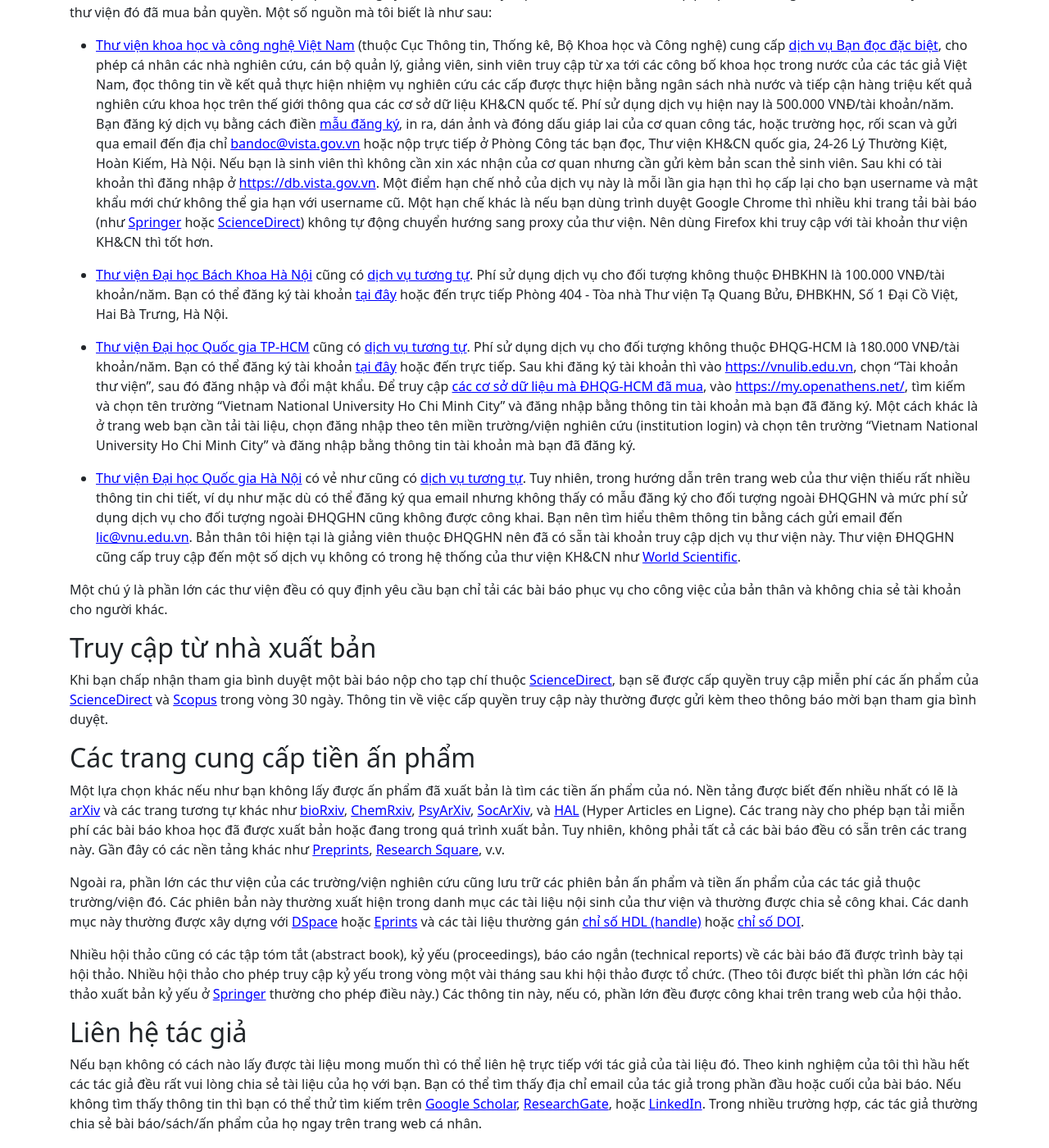
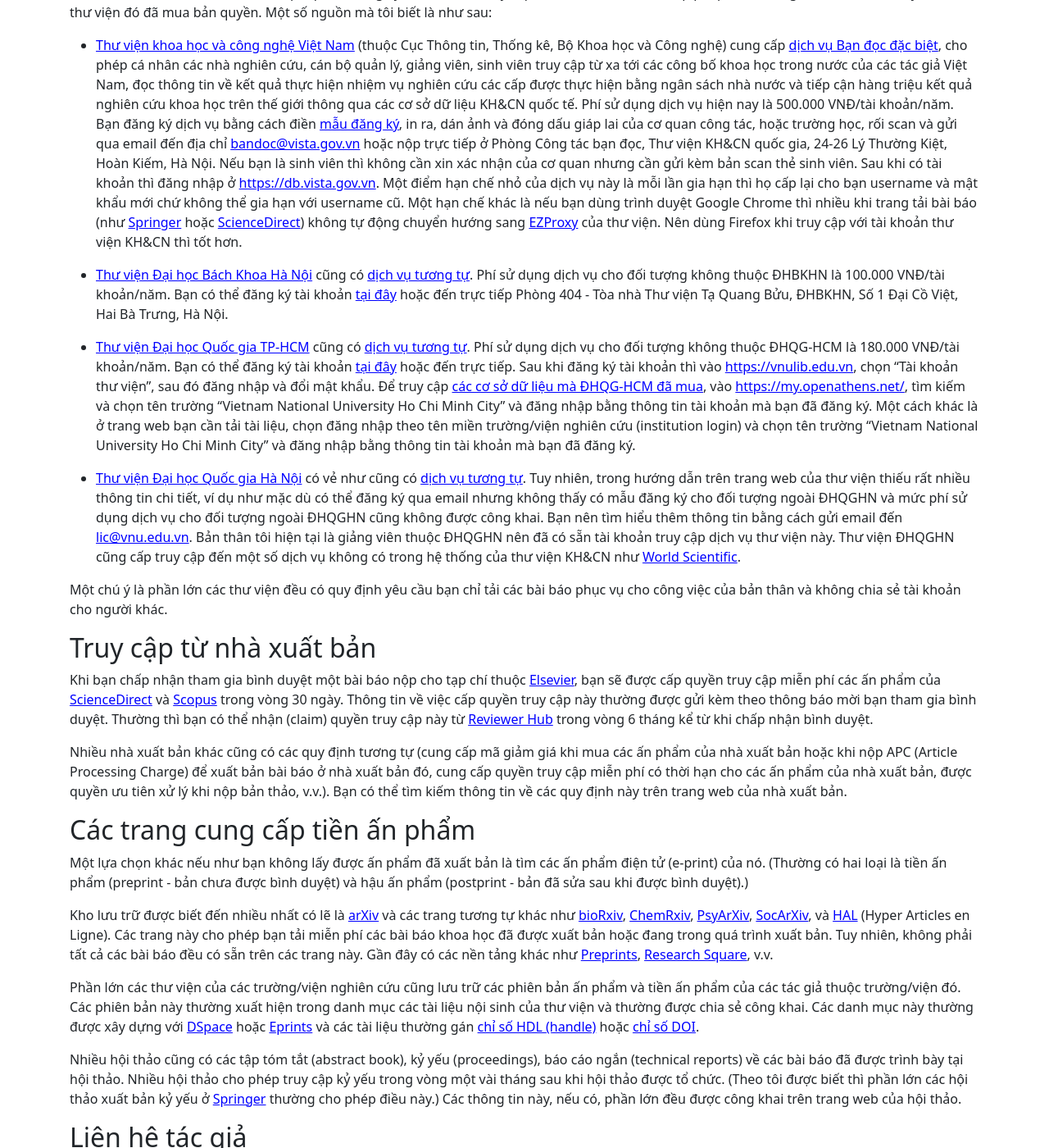
Before and after one commit to hoanganhduc/hoanganhduc.github.io, a Jekyll site: the page built from _posts/2025-05-05-một-số-phương-pháp-tải-bài-báo-khoa-học.md, in a window 1280 px wide and 1400 px high, scrolled down 877 px. Shown: the whole window at 82% size. Built offline with Jekyll 4.4.1, drawn with Linux system fonts in a browser that asks for light colours; nearby versions of some CDN libraries; comment, search, counter and statistics services are not loaded; a style sheet for code colours, icons or effects is not loaded.

Commit message:
Updated @ 2025-05-06  15:33:12 ICT

```diff
--- a/_posts/2025-05-05-một-số-phương-pháp-tải-bài-báo-khoa-học.md
+++ b/_posts/2025-05-05-một-số-phương-pháp-tải-bài-báo-khoa-học.md
@@ -31,7 +31,7 @@ Bài viết ghi lại một số phương pháp tải bài báo, sách đã xu
 Ở Việt Nam, có một số thư viện cho phép bạn đăng ký tài khoản và truy cập (một cách hoàn toàn hợp pháp) vào các nguồn tài liệu trực tuyến mà thư viện đó đã mua bản quyền. Một số nguồn mà tôi biết là như sau:
 
 * [Thư viện khoa học và công nghệ Việt Nam](https://vista.gov.vn) (thuộc Cục Thông tin, Thống kê, Bộ Khoa học và Công nghệ) cung cấp [dịch vụ Bạn đọc đặc biệt](https://vista.gov.vn/thu-vien/dich-vu-thu-vien-5.html), cho phép cá nhân các nhà nghiên cứu, cán bộ quản lý, giảng viên, sinh viên truy cập từ xa tới các công bố khoa học trong nước của các tác giả Việt Nam, đọc thông tin về kết quả thực hiện nhiệm vụ nghiên cứu các cấp được thực hiện bằng ngân sách nhà nước và tiếp cận hàng triệu kết quả nghiên cứu khoa học trên thế giới thông qua các cơ sở dữ liệu KH&CN quốc tế.
-  Phí sử dụng dịch vụ hiện nay là 500.000 VNĐ/tài khoản/năm. Bạn đăng ký dịch vụ bằng cách điền [mẫu đăng ký](https://db.vista.gov.vn/donbandocdacbiet.doc), in ra, dán ảnh và đóng dấu giáp lai của cơ quan công tác, hoặc trường học, rối scan và gửi qua email đến địa chỉ [bandoc@vista.gov.vn](mailto:bandoc@vista.gov.vn) hoặc nộp trực tiếp ở Phòng Công tác bạn đọc, Thư viện KH&CN quốc gia, 24-26 Lý Thường Kiệt, Hoàn Kiếm, Hà Nội. Nếu bạn là sinh viên thì không cần xin xác nhận của cơ quan nhưng cần gửi kèm bản scan thẻ sinh viên. Sau khi có tài khoản thì đăng nhập ở [https://db.vista.gov.vn](https://db.vista.gov.vn). Một điểm hạn chế nhỏ của dịch vụ này là mỗi lần gia hạn thì họ cấp lại cho bạn username và mật khẩu mới chứ không thể gia hạn với username cũ. Một hạn chế khác là nếu bạn dùng trình duyệt Google Chrome thì nhiều khi trang tải bài báo (như [Springer](https://www.springer.com) hoặc [ScienceDirect](https://www.sciencedirect.com/)) không tự động chuyển hướng sang proxy của thư viện. Nên dùng Firefox khi truy cập với tài khoản thư viện KH&CN thì tốt hơn.
+  Phí sử dụng dịch vụ hiện nay là 500.000 VNĐ/tài khoản/năm. Bạn đăng ký dịch vụ bằng cách điền [mẫu đăng ký](https://db.vista.gov.vn/donbandocdacbiet.doc), in ra, dán ảnh và đóng dấu giáp lai của cơ quan công tác, hoặc trường học, rối scan và gửi qua email đến địa chỉ [bandoc@vista.gov.vn](mailto:bandoc@vista.gov.vn) hoặc nộp trực tiếp ở Phòng Công tác bạn đọc, Thư viện KH&CN quốc gia, 24-26 Lý Thường Kiệt, Hoàn Kiếm, Hà Nội. Nếu bạn là sinh viên thì không cần xin xác nhận của cơ quan nhưng cần gửi kèm bản scan thẻ sinh viên. Sau khi có tài khoản thì đăng nhập ở [https://db.vista.gov.vn](https://db.vista.gov.vn). Một điểm hạn chế nhỏ của dịch vụ này là mỗi lần gia hạn thì họ cấp lại cho bạn username và mật khẩu mới chứ không thể gia hạn với username cũ. Một hạn chế khác là nếu bạn dùng trình duyệt Google Chrome thì nhiều khi trang tải bài báo (như [Springer](https://www.springer.com) hoặc [ScienceDirect](https://www.sciencedirect.com/)) không tự động chuyển hướng sang [EZProxy](https://en.wikipedia.org/wiki/EZproxy) của thư viện. Nên dùng Firefox khi truy cập với tài khoản thư viện KH&CN thì tốt hơn.
 
 * [Thư viện Đại học Bách Khoa Hà Nội](https://library.hust.edu.vn/) cũng có [dịch vụ tương tự](https://library.hust.edu.vn/vi/node/305). Phí sử dụng dịch vụ cho đối tượng không thuộc ĐHBKHN là 100.000 VNĐ/tài khoản/năm. Bạn có thể đăng ký tài khoản [tại đây](https://library.hust.edu.vn/vi/node/305) hoặc đến trực tiếp Phòng 404 - Tòa nhà Thư viện Tạ Quang Bửu, ĐHBKHN, Số 1 Đại Cồ Việt, Hai Bà Trưng, Hà Nội.
 
@@ -43,14 +43,17 @@ Một chú ý là phần lớn các thư viện đều có quy định yêu cầ
 
 ## Truy cập từ nhà xuất bản
 
-Khi bạn chấp nhận tham gia bình duyệt một bài báo nộp cho tạp chí thuộc [ScienceDirect](https://www.sciencedirect.com/), bạn sẽ được cấp quyền truy cập miễn phí các ấn phẩm của [ScienceDirect](https://www.sciencedirect.com/) và [Scopus](https://www.scopus.com/) trong vòng 30 ngày. Thông tin về việc cấp quyền truy cập này thường được gửi kèm theo thông báo mời bạn tham gia bình duyệt.
+Khi bạn chấp nhận tham gia bình duyệt một bài báo nộp cho tạp chí thuộc [Elsevier](https://www.elsevier.com/), bạn sẽ được cấp quyền truy cập miễn phí các ấn phẩm của [ScienceDirect](https://www.sciencedirect.com/) và [Scopus](https://www.scopus.com/) trong vòng 30 ngày. Thông tin về việc cấp quyền truy cập này thường được gửi kèm theo thông báo mời bạn tham gia bình duyệt. Thường thì bạn có thể nhận (claim) quyền truy cập này từ [Reviewer Hub](https://reviewerhub.elsevier.com) trong vòng 6 tháng kể từ khi chấp nhận bình duyệt.
+
+Nhiều nhà xuất bản khác cũng có các quy định tương tự (cung cấp mã giảm giá khi mua các ấn phẩm của nhà xuất bản hoặc khi nộp APC (Article Processing Charge) để xuất bản bài báo ở nhà xuất bản đó, cung cấp quyền truy cập miễn phí có thời hạn cho các ấn phẩm của nhà xuất bản, được quyền ưu tiên xử lý khi nộp bản thảo, v.v.). Bạn có thể tìm kiếm thông tin về các quy định này trên trang web của nhà xuất bản.
 
 ## Các trang cung cấp tiền ấn phẩm
 
-Một lựa chọn khác nếu như bạn không lấy được ấn phẩm đã xuất bản là tìm các tiền ấn phẩm của nó.
-Nền tảng được biết đến nhiều nhất có lẽ là [arXiv](https://arxiv.org/) và các trang tương tự khác như [bioRxiv](https://www.biorxiv.org/), [ChemRxiv](https://chemrxiv.org/), [PsyArXiv](https://psyarxiv.com/), [SocArXiv](https://osf.io/preprints/socarxiv/), và [HAL](https://hal.archives-ouvertes.fr/) (Hyper Articles en Ligne). Các trang này cho phép bạn tải miễn phí các bài báo khoa học đã được xuất bản hoặc đang trong quá trình xuất bản. Tuy nhiên, không phải tất cả các bài báo đều có sẵn trên các trang này. Gần đây có các nền tảng khác như [Preprints](https://www.preprints.org/), [Research Square](https://www.researchsquare.com/), v.v.
+Một lựa chọn khác nếu như bạn không lấy được ấn phẩm đã xuất bản là tìm các ấn phẩm điện tử (e-print) của nó. (Thường có hai loại là tiền ấn phẩm (preprint - bản chưa được bình duyệt) và hậu ấn phẩm (postprint - bản đã sửa sau khi được bình duyệt).)
 
-Ngoài ra, phần lớn các thư viện của các trường/viện nghiên cứu cũng lưu trữ các phiên bản ấn phẩm và tiền ấn phẩm của các tác giả thuộc trường/viện đó. Các phiên bản này thường xuất hiện trong danh mục các tài liệu nội sinh của thư viện và thường được chia sẻ công khai. Các danh mục này thường được xây dựng với [DSpace](https://en.wikipedia.org/wiki/DSpace) hoặc [Eprints](https://en.wikipedia.org/wiki/EPrints) và các tài liệu thường gán [chỉ số HDL (handle)](https://handle.net) hoặc [chỉ số DOI](https://www.doi.org).
+Kho lưu trữ được biết đến nhiều nhất có lẽ là [arXiv](https://arxiv.org/) và các trang tương tự khác như [bioRxiv](https://www.biorxiv.org/), [ChemRxiv](https://chemrxiv.org/), [PsyArXiv](https://psyarxiv.com/), [SocArXiv](https://osf.io/preprints/socarxiv/), và [HAL](https://hal.archives-ouvertes.fr/) (Hyper Articles en Ligne). Các trang này cho phép bạn tải miễn phí các bài báo khoa học đã được xuất bản hoặc đang trong quá trình xuất bản. Tuy nhiên, không phải tất cả các bài báo đều có sẵn trên các trang này. Gần đây có các nền tảng khác như [Preprints](https://www.preprints.org/), [Research Square](https://www.researchsquare.com/), v.v.
+
+Phần lớn các thư viện của các trường/viện nghiên cứu cũng lưu trữ các phiên bản ấn phẩm và tiền ấn phẩm của các tác giả thuộc trường/viện đó. Các phiên bản này thường xuất hiện trong danh mục các tài liệu nội sinh của thư viện và thường được chia sẻ công khai. Các danh mục này thường được xây dựng với [DSpace](https://en.wikipedia.org/wiki/DSpace) hoặc [Eprints](https://en.wikipedia.org/wiki/EPrints) và các tài liệu thường gán [chỉ số HDL (handle)](https://handle.net) hoặc [chỉ số DOI](https://www.doi.org).
 
 Nhiều hội thảo cũng có các tập tóm tắt (abstract book), kỷ yếu (proceedings), báo cáo ngắn (technical reports) về các bài báo đã được trình bày tại hội thảo. Nhiều hội thảo cho phép truy cập kỷ yếu trong vòng một vài tháng sau khi hội thảo được tổ chức. (Theo tôi được biết thì phần lớn các hội thảo xuất bản kỷ yếu ở [Springer](https://www.springer.com) thường cho phép điều này.) Các thông tin này, nếu có, phần lớn đều được công khai trên trang web của hội thảo.
 
```
Also changed, not shown: 1 other file.
